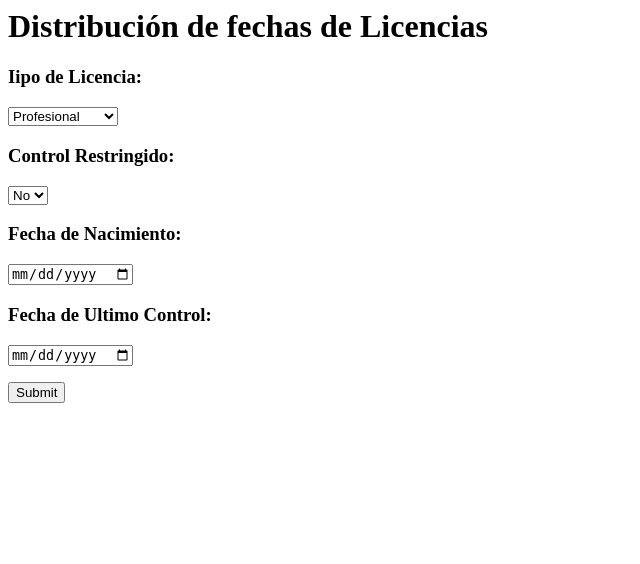
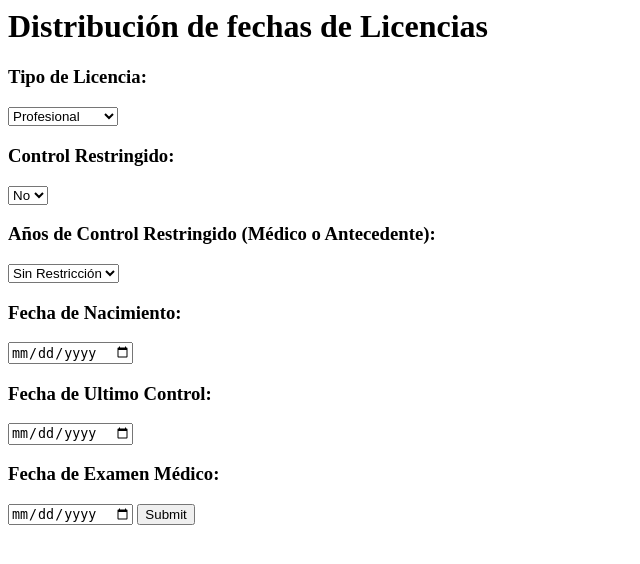
Before and after one commit to TitoAhumada/Rahumada, a PHP site: page /distr.php in a window 1280 px wide. Shown: the top 564 px of the page, without its empty margins (0-640 px from the left). Run offline with PHP 8.4, Linux system fonts and the light colour scheme.

Commit message:
Add files via upload

```diff
--- a/distr.php
+++ b/distr.php
@@ -6,8 +6,8 @@
     <body>
         <h1>Distribución de fechas de Licencias</h1>
 
-
-        <h3>Iipo de Licencia:</h3>
+        <form method="POST" action="distr_calc.php">
+            <h3>Tipo de Licencia:</h3>
             <select id="tipo_lic" name="licencia">
                 <option value="profesional">Profesional</option>
                 <option value="no_profesional">No Profesional</option>
@@ -19,14 +19,28 @@
                 <option value="si">Si</option>
             </select>
 
+            <h3>Años de Control Restringido (Médico o Antecedente): </h3>
+            <select id="a_c_restr" name="a_c_restr">
+                <option value="0">Sin Restricción</option>
+                <option value="0,5">6 Meses</option>
+                <option value="1">1 Año</option>
+                <option value="2">2 Años</option>
+                <option value="3">3 Años</option>
+                <option value="4">4 Años</option>
+                <option value="5">5 Años</option>
+            </select>
+
             <h3>Fecha de Nacimiento:</h3>
-        <input type="date" name="f_otorgamiento" />
+            <input type="date" name="f_nacimiento" />
 
             <h3>Fecha de Ultimo Control: </h3>
             <input type="date" name="f_ultimocontrol" />
 
+            <h3>Fecha de Examen Médico: </h3>
+            <input type="date" name="f_examen" />
 
+            <input type="submit">
+        </form>
 
-        <p><button>Submit</button></p>
     </body>
 </html>
```
Also changed, not shown: distr_calc.php (added, +64 -0 lines). Lines whose indentation alone changed are shown as unchanged.
